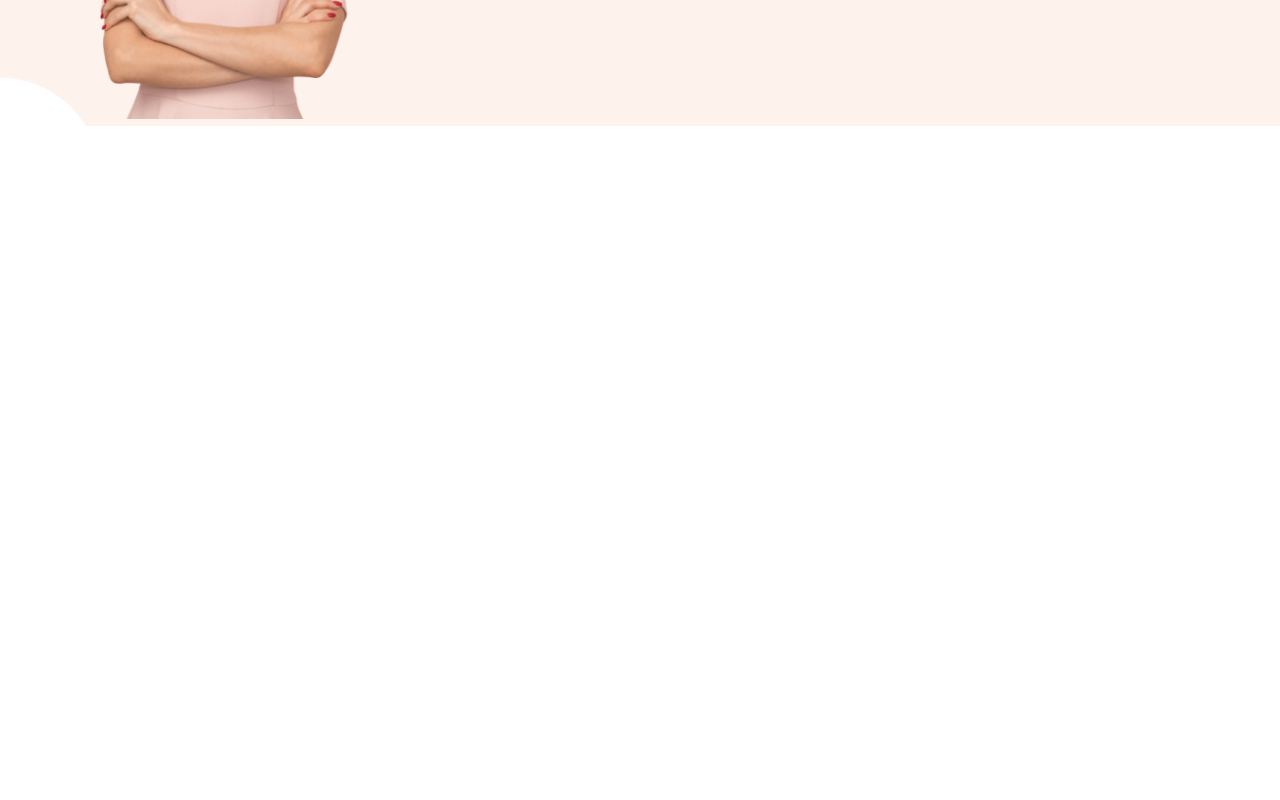
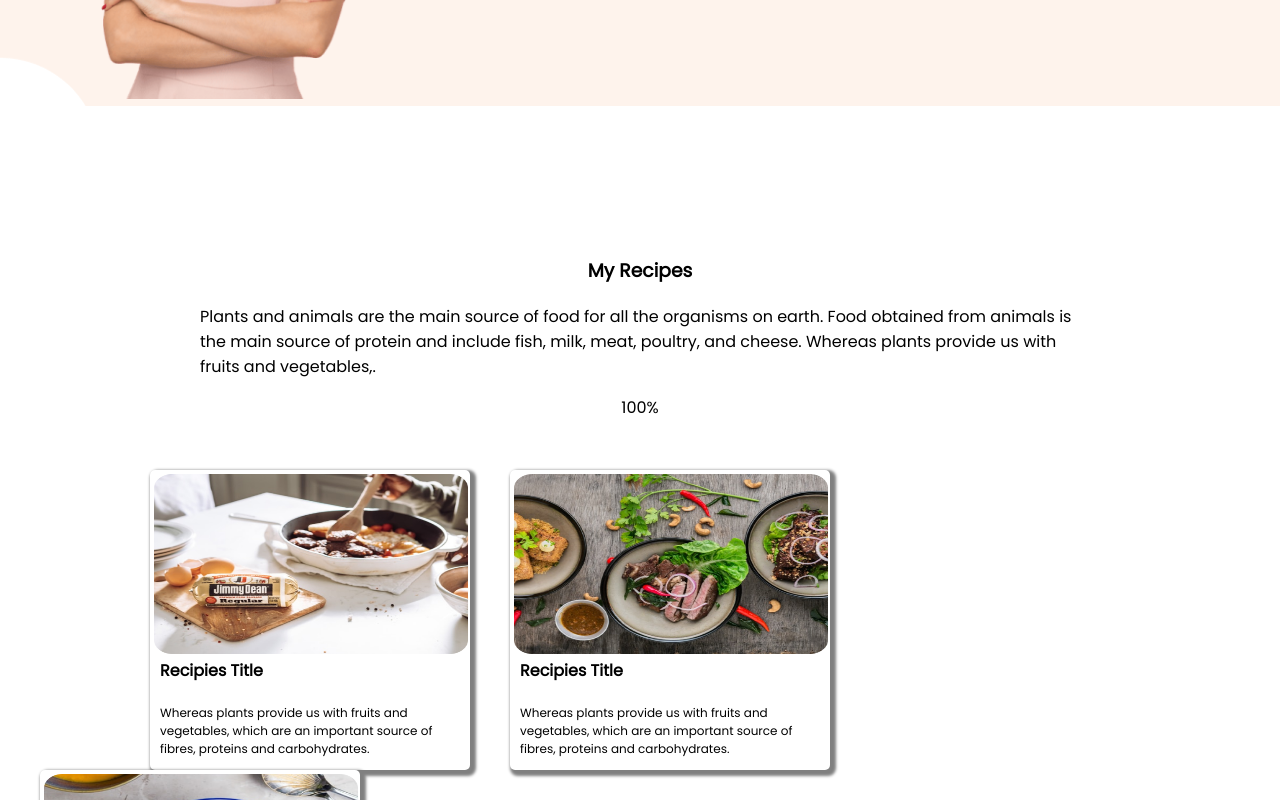
Before and after one commit to Nilasub445/Food-network, a plain HTML site: page index.html in a window 1280 px wide. Shown: the part 923-1723 px from the top of the page. Before the commit the page ends 1199 px from the top, so only its background shows below. Drawn offline with Linux system fonts and the light colour scheme.

Commit message:
adding commit

```diff
--- a/index.html
+++ b/index.html
@@ -23,7 +23,7 @@
 
     <section class="flex-container">
         <div class="half-width">
-            <h2><span class="span"> Skip </span> The Diet </h2>
+            <h2 class="h2-1"><span class="span"> Skip </span> The Diet </h2>
             <h2>Just Eat Healthy</h2>
             <h2>With Food Network</h2>
             <p>
@@ -54,6 +54,42 @@
 
         </div>
 
+
+    </section>
+    <section>
+        <h3 class="h">My Recipes</h3>
+        <p class="p1">
+            Plants and animals are the main source of food for all the organisms on earth. Food obtained from animals is
+            the main source of protein and include fish, milk, meat, poultry, and cheese. Whereas plants provide us with
+            fruits and vegetables,.</p>
+        <p class="h">100%</p>
+    </section>
+    <section class="under-section">
+        <div class="div-1 ">
+            <img class="div-1-image" src="images/food/Project Cover.jpg">
+            <h4 class="under-h4">Recipies Title</h4>
+            <p class="under-h4-p">Whereas plants provide us with fruits and vegetables, which are an important source of
+                fibres, proteins
+                and carbohydrates.</p>
+
+
+        </div>
+        <div class="div-2">
+            <img class="div-1-image" src="images/food/Project Cover1.jpg">
+            <h4 class="under-h4">Recipies Title</h4>
+            <p class="under-h4-p">Whereas plants provide us with fruits and vegetables, which are an important source of
+                fibres, proteins
+                and carbohydrates.</p>
+
+        </div>
+        <div class="div-3">
+            <img class="div-1-image" src="images/food/Project Cover.png">
+            <h4 class="under-h4">Recipies Title</h4>
+            <p class="under-h4-p">Whereas plants provide us with fruits and vegetables, which are an important source of
+                fibres, proteins
+                and carbohydrates.</p>
+
+        </div>
     </section>
 </body>
 
--- a/style.css
+++ b/style.css
@@ -22,12 +22,15 @@ h6{
 }
 .flex-container{
     display: flex;
-    margin-bottom: 150px;
+    margin-bottom: 100px;
 
 }
 .half-width{
     width: 50%;
     padding-left: 20px;
+}
+.h2-1{
+padding-top: 40px;
 }
 .food-button{
     background-image: linear-gradient(orange,tomato);
@@ -41,6 +44,7 @@ h6{
 .first-image-width{
     width: 60%;
     margin-left: 40px;
+    margin-top: 30px;
 }
 .div{
   background-image: url(images/shapes/7.png);
@@ -63,3 +67,57 @@ h3
     padding: 10px;
     margin-top: 90px;
 }
+.h{
+    text-align: center;
+}
+.p1{
+    padding-left: 200px;
+    padding-right: 200px;
+}
+.under-section{
+    margin-top:50px ;
+     margin-bottom: 100px;
+}
+.div-1{
+    width: 25%;
+    background-color: white;
+    float: left;
+    height: 300px;
+    margin-left: 150px;
+    border-radius: 5px;
+    box-shadow: 3px 3px 3px 3px grey;
+}
+.div-2{
+    width: 25%;
+    background-color :white;
+    float: left;
+    height: 300px;
+    margin-left: 40px;
+    box-shadow: 3px 3px 3px 3px grey;
+    border-radius: 5px;
+}
+.div-3{
+    width: 25%;
+    background-color: white;
+    float: left;
+    height: 300px;
+    margin-right: 100px;
+    margin-left: 40px;
+    box-shadow: 3px 3px 3px 3px grey;
+    border-radius: 5px;
+}
+
+.div-1-image{
+    width: 98%;
+    height: 180px;
+    float: left;
+    margin: 4px;
+    border-radius: 3px;
+}
+.under-h4{
+    padding-left: 10px;
+}
+.under-h4-p{
+padding-left: 10px;
+font-size: 12px;
+}
```
Also changed, not shown: images/food/download.jpg (added).
